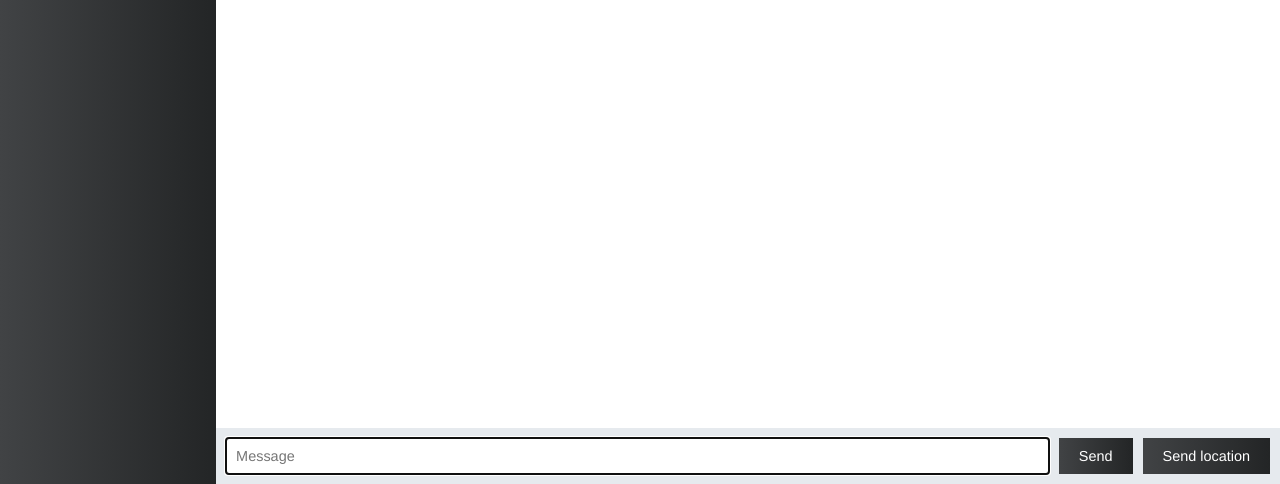
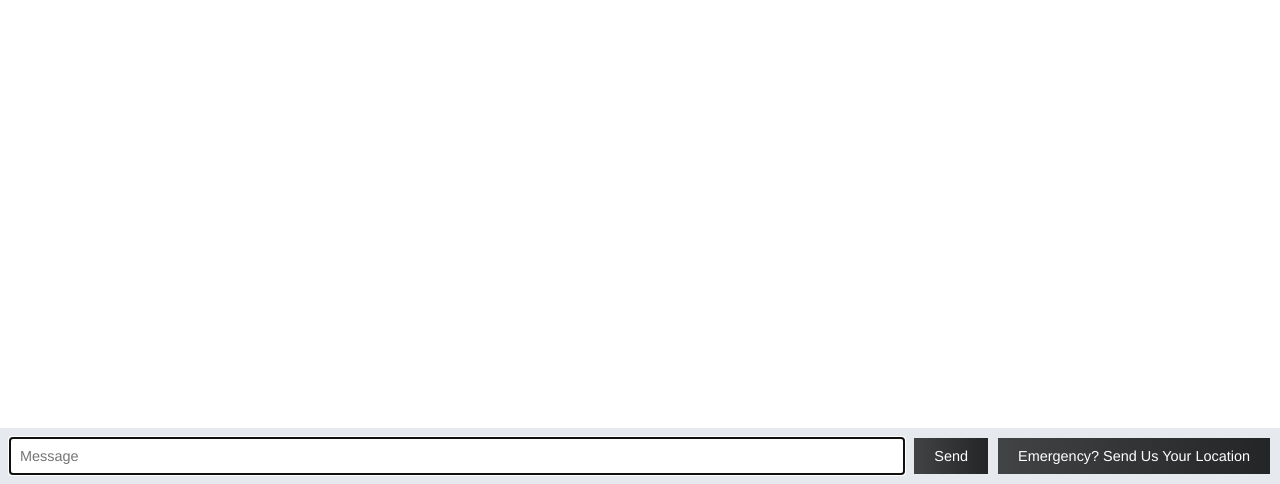
Before and after one commit to reallinfo/Go-Chat, a website: page public/chat.html in a window 1280 px wide. Shown: the part 316-800 px from the top of the page. Drawn offline with nearby package versions, Linux system fonts and the light colour scheme; no server answers.

Commit message:
Add send Loc

```diff
--- a/public/chat.html
+++ b/public/chat.html
@@ -8,14 +8,14 @@
     </head>
     <body class="chat">
         <a href="https://github.com/MadhavBahlMD/GO-CHAT"><img style="position: absolute; top: 0; right: 0; border: 0;" src="https://camo.githubusercontent.com/38ef81f8aca64bb9a64448d0d70f1308ef5341ab/68747470733a2f2f73332e616d617a6f6e6177732e636f6d2f6769746875622f726962626f6e732f666f726b6d655f72696768745f6461726b626c75655f3132313632312e706e67" alt="Fork me on GitHub" data-canonical-src="https://s3.amazonaws.com/github/ribbons/forkme_right_darkblue_121621.png"></a>
-        <div class="chat__sidebar">
+        <!-- <div class="chat__sidebar">
             <h3 style="margin-bottom: 20px; margin-top: 20px;">Besties....</h3>
             <div id="users"></div>
 
             <h3 style="margin-bottom: 20px; margin-top: 20px;">Freinds....</h3>
-            </div>
+        </div> -->
 
-            <div class="chat__main">
+        <div class="chat__main">
             <ol id="messages" class="chat__messages"></ol>
 
             <div class="chat__footer">
@@ -23,7 +23,7 @@
                 <input name="message" type="text" placeholder="Message" autofocus autocomplete="off"/>
                 <button>Send</button>
                 </form>
-                <button id="send-location">Send location</button>
+                <button id="send-location">Emergency? Send Us Your Location</button>
             </div>
         </div>
 
```
Also changed, not shown: playground/time.js (line endings or trailing spaces), public/css/styles.css (line endings or trailing spaces), public/index.html (line endings or trailing spaces), public/js/chat.js (line endings or trailing spaces), server/server.js (line endings or trailing spaces), server/utils/message.js (line endings or trailing spaces), server/utils/message.test.js (line endings or trailing spaces), server/utils/users.js (line endings or trailing spaces), server/utils/users.test.js (line endings or trailing spaces), server/utils/validation.js (line endings or trailing spaces), server/utils/validation.test.js (line endings or trailing spaces), 1 other file.
